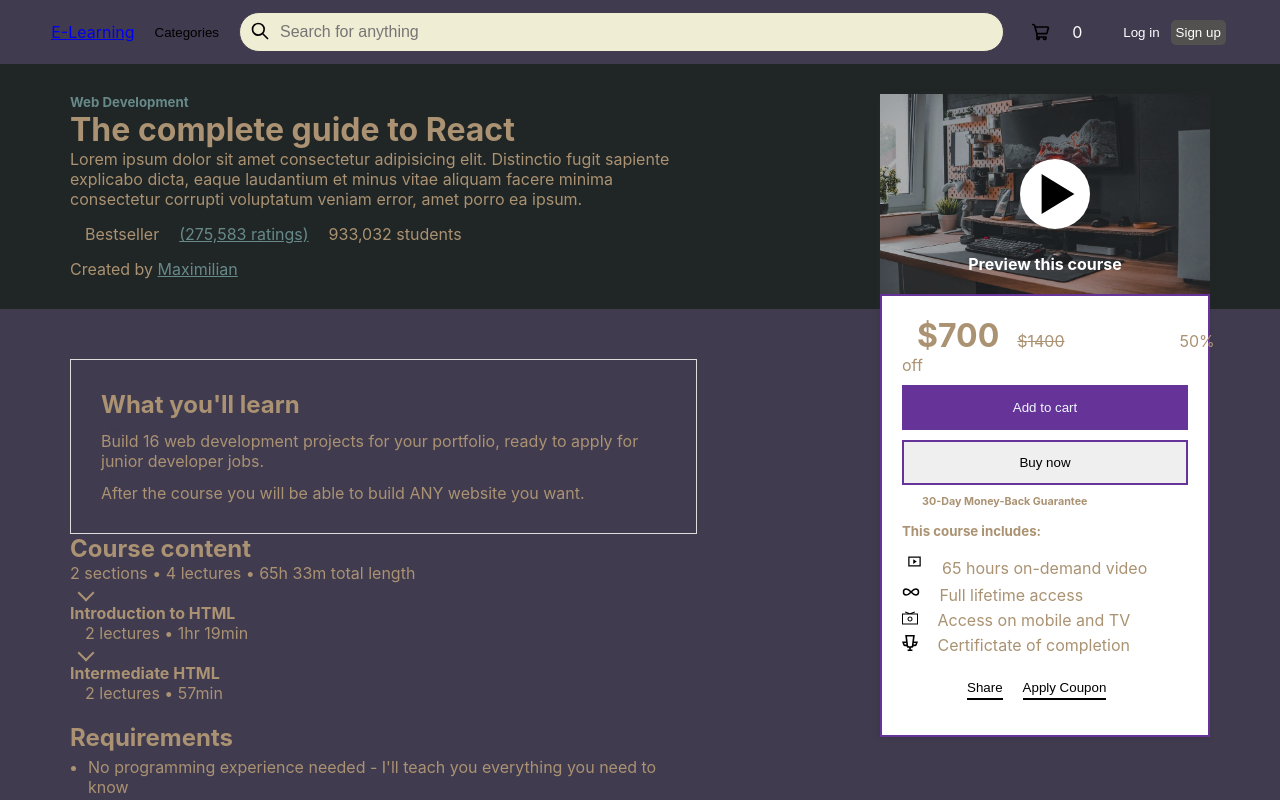
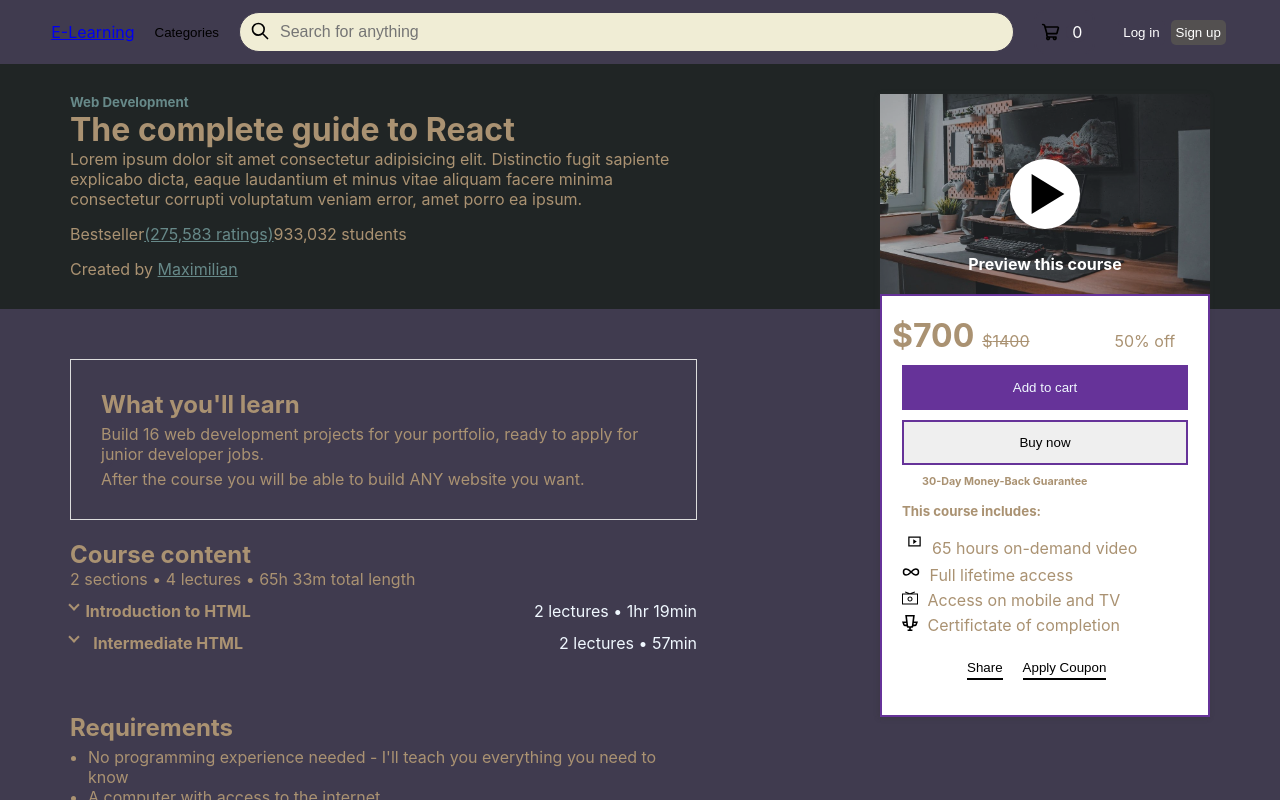
Before and after one commit to AmrNasem/E-Learning-Client, a React (Create React App) app: page /course/c1 in a window 1280 px wide. Shown: the top 800 px of the page. Built offline with nearby package versions, Linux system fonts and the light colour scheme.

Commit message:
re-design contant section which in singl course page and edit other things which you say it to me in whatsapp

```diff
--- a/src/components/SingleCourse/Content/Content.module.css
+++ b/src/components/SingleCourse/Content/Content.module.css
@@ -1,5 +1,9 @@
 .content {
+  margin-top: 20px;
   width: 55%;
+  display: flex;
+  flex-direction: column;
+  flex-wrap: wrap;
 }
 
 @media (max-width: 850px) {
@@ -12,4 +16,6 @@
   border: none;
   border-bottom: 2px solid #000;
   cursor: pointer;
+  align-self: flex-start;
+  margin-top: -30px;
 }
--- a/src/components/SingleCourse/Content/Lecture.js
+++ b/src/components/SingleCourse/Content/Lecture.js
@@ -28,7 +28,7 @@ const Lecture = (props) => {
   return (
     <div className={classes.lecture}>
       {icon}
-      <p>{title}</p>
+      <p className={classes.title}>{title}</p>
       <span>{duration}</span>
     </div>
   );
--- a/src/components/SingleCourse/Content/Lecture.module.css
+++ b/src/components/SingleCourse/Content/Lecture.module.css
@@ -1,7 +1,13 @@
-.lecture {
-  display: block;
+.lecture{
+    margin-top: 10px;
+    display: flex;
+    justify-content: space-between;
 }
 
 .active {
   background-color: #ddd;
 }
+
+.title{
+    width: 90%;
+}
--- a/src/components/SingleCourse/Content/Section.js
+++ b/src/components/SingleCourse/Content/Section.js
@@ -26,12 +26,12 @@ const Section = (props) => {
       >
         <ArrowIcon className={isListed ? classes.rotate : ""} />
         <h4>{title}</h4>
-        <span>
+        <span className={classes.lecture}>
           {lectures.length} lectures &bull; {duration}
         </span>
       </div>
       {isListed && (
-        <div>
+        <div className={classes.details}>
           {lectures.map((lecture, index) => (
             <Lecture
               active={lecId === index.toString() && active}
--- a/src/components/SingleCourse/Content/Section.module.css
+++ b/src/components/SingleCourse/Content/Section.module.css
@@ -1,5 +1,20 @@
 .section-header {
+  margin-top: 2px;
+  display: flex;
   cursor: pointer;
+  justify-content: space-between;
+}
+
+.section{
+  margin-top: 10px;
+  flex-direction: column;
+  display: flex;
+}
+
+.section .lecture{
+  color: aliceblue;
+  text-align: right;
+  width: 70%;
 }
 
 .rotate {
--- a/src/components/SingleCourse/Instructor.module.css
+++ b/src/components/SingleCourse/Instructor.module.css
@@ -25,7 +25,6 @@
 }
 
 .courses .play-icon {
-  /* margin-right: 10px; */
   margin-left: 2px;
   width: 15px;
   height: 15px;
@@ -43,14 +42,14 @@
 }
 .groub {
   display: flex;
-  margin: 10px;
+  margin: 10px 10px 10px -10px;
 }
 .groubDetails {
   display: flex;
   flex-direction: column;
   gap: 10px;
 }
-span {
+.instructor span {
   padding: 5px;
   margin-left: 10px;
 }
--- a/src/components/SingleCourse/Overview.module.css
+++ b/src/components/SingleCourse/Overview.module.css
@@ -89,7 +89,6 @@
 .body {
   padding: 20px;
   border: 2px solid rebeccapurple;
-  gap: 10px;
 }
 .refund {
   margin: 10px auto 15px 20px;
@@ -112,13 +111,14 @@
 .final-price {
   font-size: 2rem;
   font-weight: bold;
+  margin-left: -10px;
 }
 .initial-price {
   margin-left: 8px;
 }
 .discount {
   display: inline;
-  margin-left: 105px;
+  margin-left: 85px;
 }
 
 .body > button {
@@ -151,17 +151,18 @@
   cursor: pointer;
 }
 .ApplyCoupon {
+  font-size: 18px;
   height: 35px;
   margin-top: 20px;
-  margin-left: 15px;
   border: 1px solid #000;
   text-align: center;
+  /* outline: none; */
 }
 .ApplyCouponButton {
   width: 50px;
   height: 35px;
   margin-top: 20px;
-  margin-left: 15px;
+  margin-left: 10px;
   cursor: pointer;
   border: 2px solid rebeccapurple;
   border-radius: 5px;
--- a/src/components/courses/CourseList.module.css
+++ b/src/components/courses/CourseList.module.css
@@ -12,7 +12,6 @@
   display: flex;
   gap: 20px;
   overflow: auto;
-  margin: 30px;
 }
 
 .forward {
```
